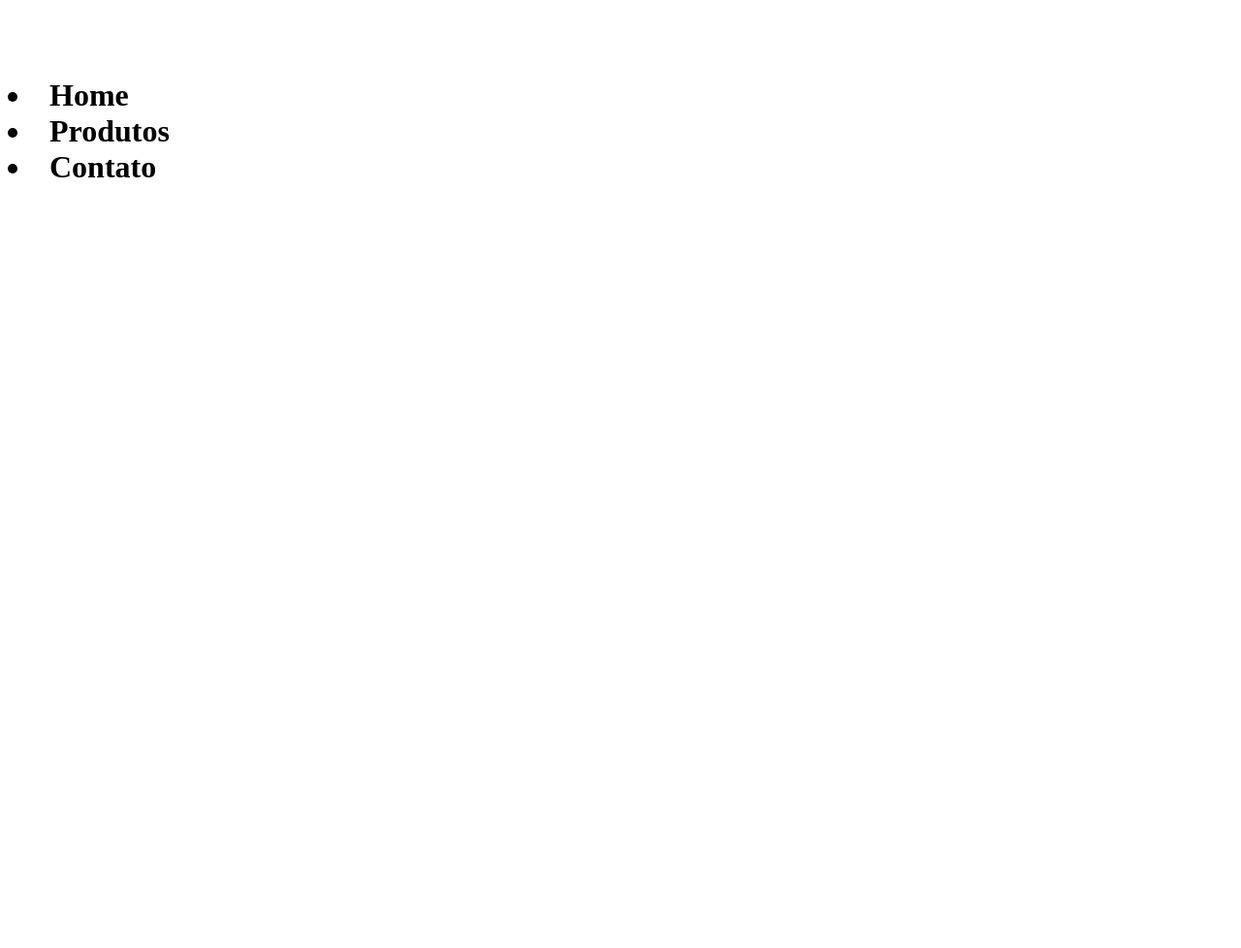
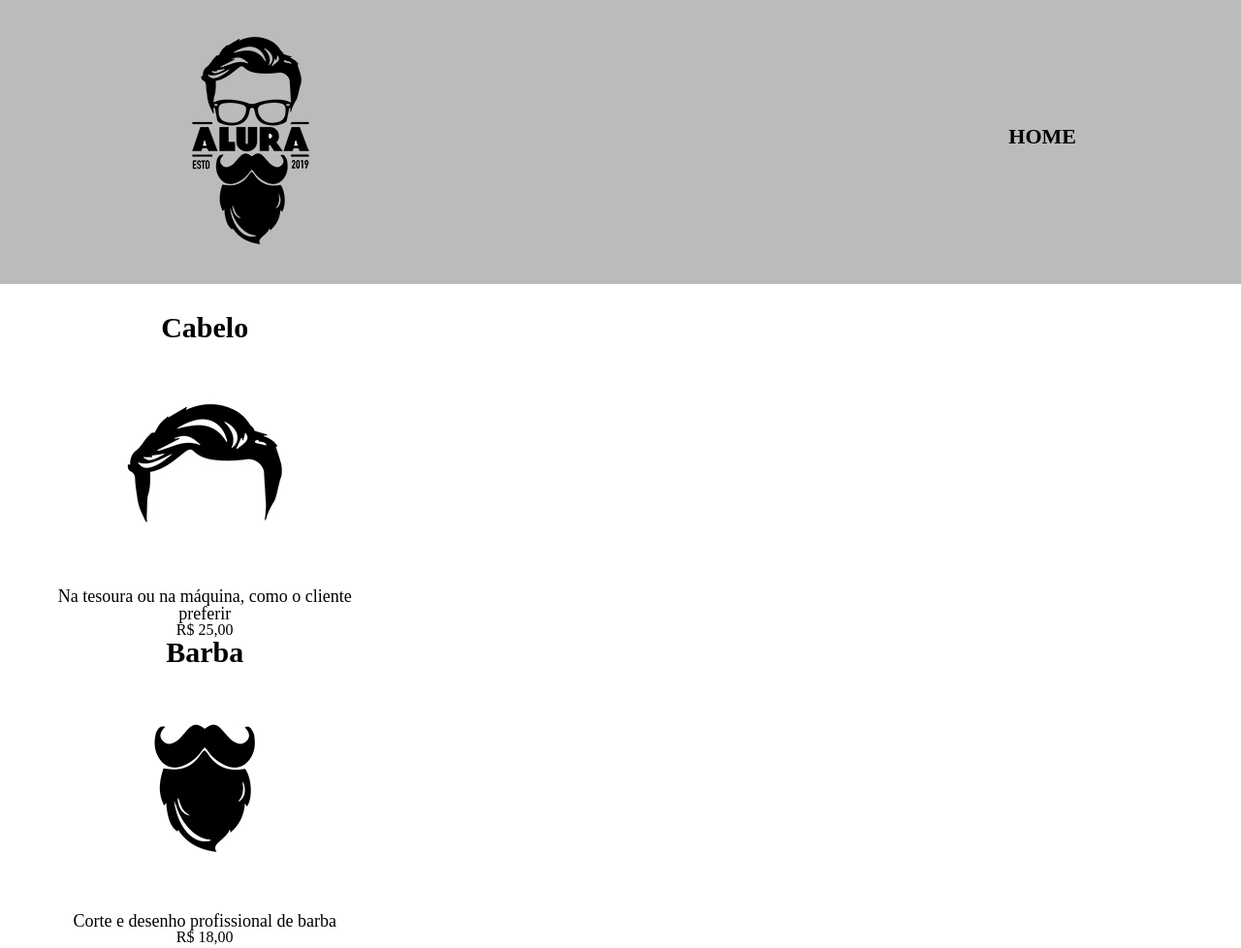
Before and after one commit to Gabrielly-DePaula8/BarbeariaAlura, a plain HTML site: page produtos.html in a window 1280 px wide. Shown: the top 978 px of the page at 97% size. Before the commit the page ends 800 px from the top, so only its background shows below. Drawn offline with Linux system fonts and the light colour scheme.

Commit message:
tag-section

```diff
--- a/produtos.css
+++ b/produtos.css
@@ -0,0 +1,60 @@
+header{
+    background: #BBBBBB;
+    padding: 20px 0;
+}
+
+.caixa{
+    position: relative;
+    width: 940px;
+    margin: 0 auto;
+}
+
+nav{
+    position:absolute;
+    top: 110px;
+    right: 0;
+}
+
+nav li{
+    display: inline;
+    margin: 0 0 15px;
+}
+
+nav a {
+    text-transform: uppercase;
+    color: #000000;
+    font-weight: bold;
+    font-size: 22px;
+    text-decoration: none;
+}
+
+.produtos{
+    width: 940px;
+    margin: 0 auto;
+    padding: 50px 0;
+}
+
+.produtos{
+    display: inline-block;
+    text-align: center;
+    width: 30%;
+    vertical-align: top;
+    margin: 0 1.5%;
+    padding: 30px 20px;
+    box-sizing: border-box;
+}
+
+.produtos h2{
+    font-size: 30px;
+    font-weight: bold;
+}
+
+.produtos-descricao{
+    font-size: 18px;
+}
+
+.produtos-preco{
+    font-size: 22px;
+    font-weight: bold;
+    margin-top: 10px;
+}
--- a/produtos.html
+++ b/produtos.html
@@ -4,16 +4,46 @@
     <meta charset="UTF-8">
     <meta name="viewport" content="width=device-width, initial-scale=1.0">
     <title>Produtos</title>
+    <link rel="stylesheet" href="reset.css">
+    <link rel="stylesheet" href="produtos.css">
 </head>
 <body>
 
     <header>
-        <h1><img src="logo.png" alt=""></h1>
-        <h1>
-            <li>Home</li>
-            <li>Produtos</li>
-            <li>Contato</li>
-        </h1>
+        <div class="caixa">
+
+             <h1><img src="logo.png" alt=""></h1>
+             <nav>
+                <ul>
+                    <li> <a href="index.html"> Home</a></li>
+                     <li> <a href="produtos.html"></a></li>
+                    <li> <a href="contato.html"></A></li>
+                </ul>
+            </nav>
+
+        </div>
     </header>
+        <main>
+            <ul class="produtos">
+                <li>
+                    <h2>Cabelo</h2>
+                    <img src="cabelo.jpg" alt="">
+                    <p class="produtos-descricao"> Na tesoura ou na máquina, como o cliente preferir</p>
+                    <p class="produto-preco">R$ 25,00</p>
+                </li>
+                <li>
+                    <h2>Barba</h2>
+                    <img src="barba.jpg" alt="">
+                    <p class="produtos-descricao"> Corte e desenho profissional de barba</p>
+                    <p class="produto-preco">R$ 18,00</p>
+                </li>
+                <li>
+                    <h2>Cabelo + Barba</h2>
+                    <img src="cabelo+barba.jpg" alt="">
+                    <p class="produtos-descricao"> Pacote completo de cabelo e barba</p>
+                    <p class="produto-preco">R$ 35,00</p>
+                </li>
+            </ul>
+        </main>
 </body>
 </html>
--- /dev/null
+++ b/reset.css
@@ -0,0 +1,49 @@
+CSS
+/* http://meyerweb.com/eric/tools/css/reset/
+  v2.0 | 20110126
+  License: none (public domain)
+*/
+
+html, body, div, span, applet, object, iframe,
+h1, h2, h3, h4, h5, h6, p, blockquote, pre,
+a, abbr, acronym, address, big, cite, code,
+del, dfn, em, img, ins, kbd, q, s, samp,
+small, strike, strong, sub, sup, tt, var,
+b, u, i, center,
+dl, dt, dd, ol, ul, li,
+fieldset, form, label, legend,
+table, caption, tbody, tfoot, thead, tr, th, td,
+article, aside, canvas, details, embed,
+figure, figcaption, footer, header, hgroup,
+menu, nav, output, ruby, section, summary,
+time, mark, audio, video {
+margin: 0;
+padding: 0;
+border: 0;
+font-size: 100%;
+font: inherit;
+vertical-align: baseline;
+}
+/* HTML5 display-role reset for older browsers */
+article, aside, details, figcaption, figure,
+footer, header, hgroup, menu, nav, section {
+display: block;
+}
+body {
+line-height: 1;
+}
+ol, ul {
+list-style: none;
+}
+blockquote, q {
+quotes: none;
+}
+blockquote:before, blockquote:after,
+q:before, q:after {
+content: '';
+content: none;
+}
+table {
+border-collapse: collapse;
+border-spacing: 0;
+}
```
Also changed, not shown: barba.jpg (added), bg.jpg (added), cabelo+barba.jpg (added), cabelo.jpg (added), logo-branco.png (added), logo.png (added).
